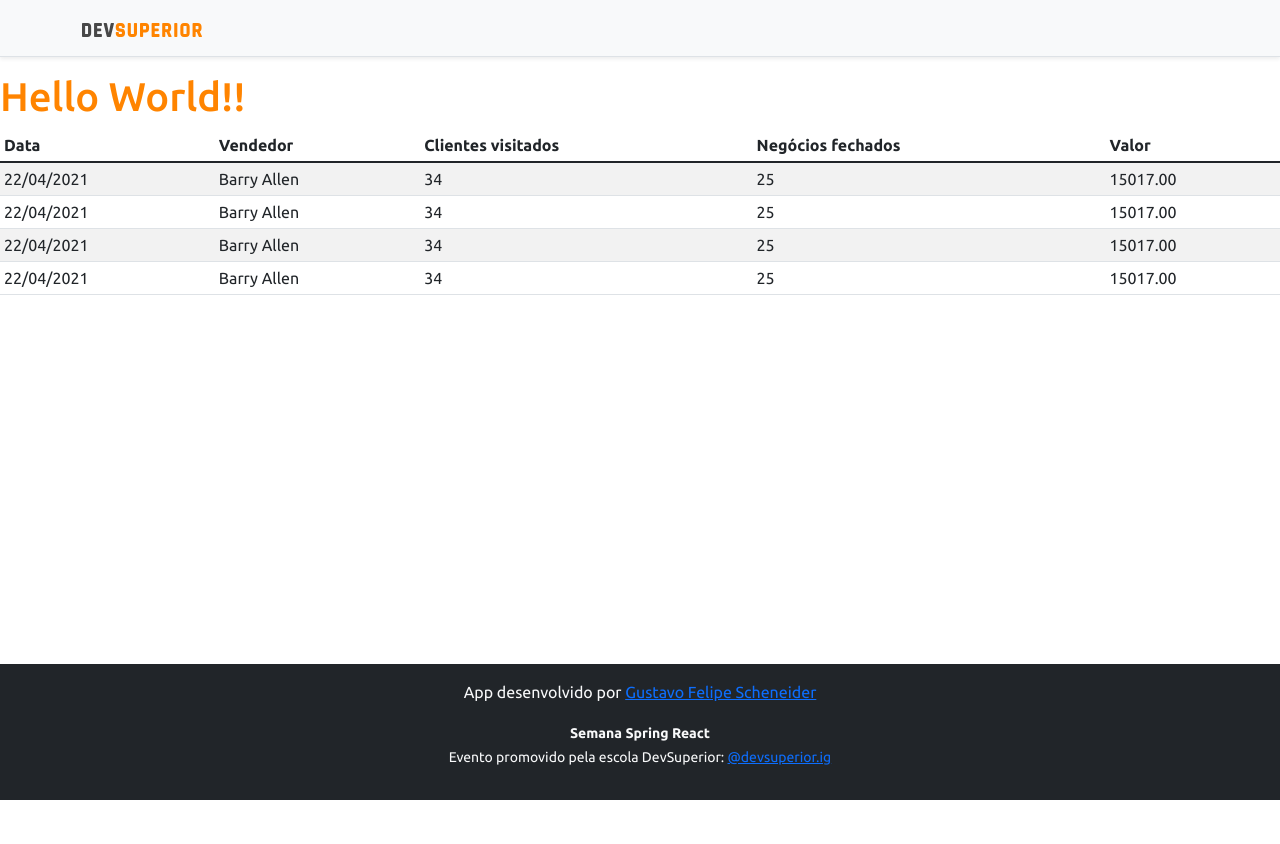
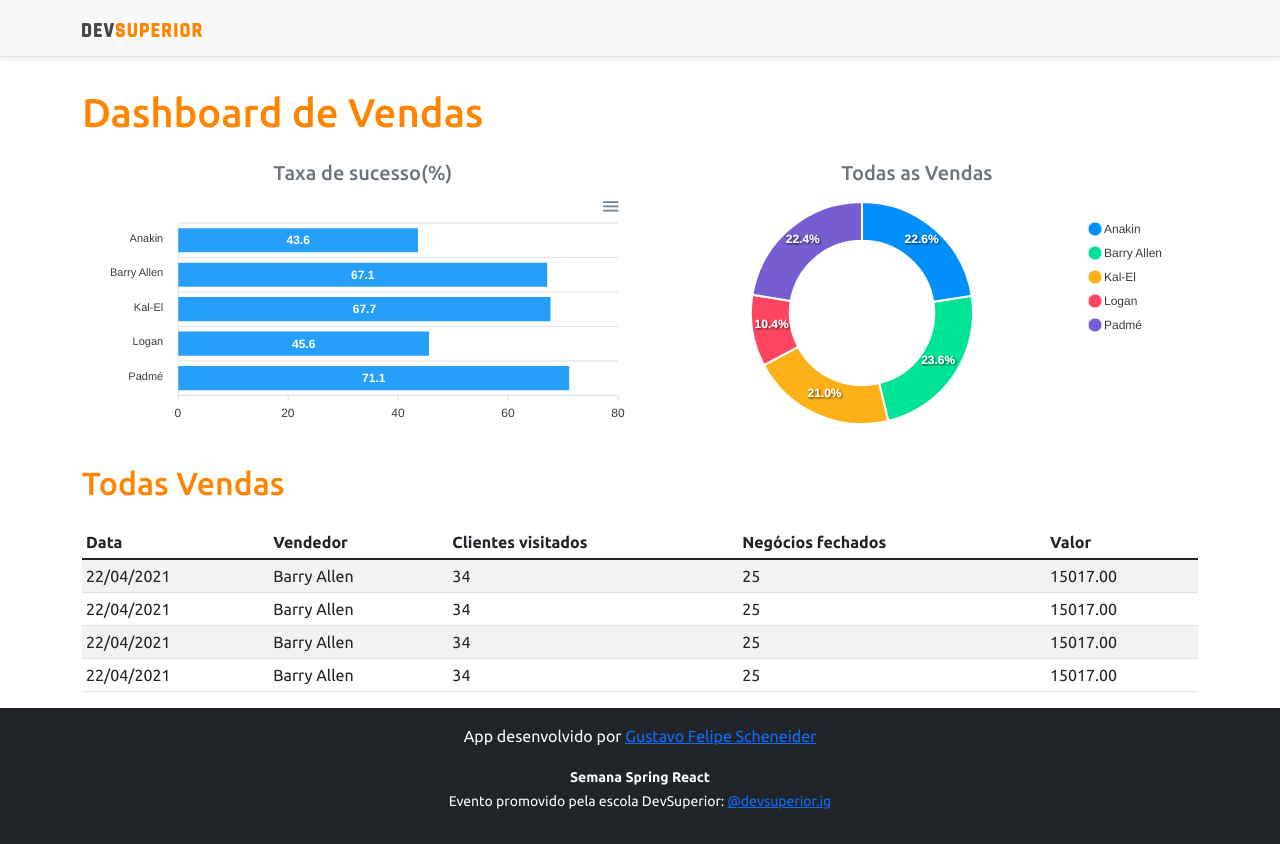
Before and after one commit to gusfelipes/sds3, a React (Create React App) app in the folder frontend/: page / in a window 1280 px wide. Before the commit the page ends 800 px from the top, so only its background shows below. Built offline with nearby package versions, Linux system fonts and the light colour scheme.

Commit message:
Static charts

```diff
--- a/frontend/package.json
+++ b/frontend/package.json
@@ -11,8 +11,10 @@
     "@types/node": "^12.0.0",
     "@types/react": "^17.0.0",
     "@types/react-dom": "^17.0.0",
+    "apexcharts": "^3.29.0",
     "bootstrap": "^5.1.3",
     "react": "^17.0.2",
+    "react-apexcharts": "^1.3.9",
     "react-dom": "^17.0.2",
     "react-scripts": "4.0.3",
     "typescript": "^4.1.2",
--- a/frontend/src/App.tsx
+++ b/frontend/src/App.tsx
@@ -1,4 +1,6 @@
+import BarChart from "components/BarChart";
 import DataTable from "components/DataTable";
+import DonutChart from "components/DonutChart";
 import Footer from "components/Footer";
 import NavBar from "components/NavBar";
 
@@ -6,10 +8,24 @@ function App() {
   return (
     <>
       <NavBar />
-      <div>
-        <h1 className="text-primary">Hello World!!</h1>
+      <div className="container">
+        <h1 className="text-primary py-3">Dashboard de Vendas</h1>
+        <div className="row px-3">
+          <div className="col-sm-6">
+            <h5 className="text-center text-secondary">Taxa de sucesso(%)</h5>
+            <BarChart />
+          </div>
+          <div className="col-sm-6">
+            <h5 className="text-center text-secondary">Todas as Vendas</h5>
+            <DonutChart />
+          </div>
+        </div>
+
+        <div className="py-3">
+          <h2 className="text-primary">Todas Vendas</h2>
+        </div>
+        <DataTable />
       </div>
-      <DataTable />
       <Footer />
     </>
   );
--- /dev/null
+++ b/frontend/src/components/BarChart/index.tsx
@@ -0,0 +1,34 @@
+import Chart from "react-apexcharts";
+
+const BarChart = () => {
+  const options = {
+    plotOptions: {
+      bar: {
+        horizontal: true,
+      },
+    },
+  };
+
+  const mockData = {
+    labels: {
+      categories: ["Anakin", "Barry Allen", "Kal-El", "Logan", "Padmé"],
+    },
+    series: [
+      {
+        name: "% Sucesso",
+        data: [43.6, 67.1, 67.7, 45.6, 71.1],
+      },
+    ],
+  };
+
+  return (
+    <Chart
+      options={{ ...options, xaxis: mockData.labels }}
+      series={mockData.series}
+      type="bar"
+      height="240"
+    />
+  );
+};
+
+export default BarChart;
--- /dev/null
+++ b/frontend/src/components/DonutChart/index.tsx
@@ -0,0 +1,25 @@
+import Chart from "react-apexcharts";
+
+const DonutChart = () => {
+  const mockData = {
+    series: [477138, 499928, 444867, 220426, 473088],
+    labels: ["Anakin", "Barry Allen", "Kal-El", "Logan", "Padmé"],
+  };
+
+  const options = {
+    legend: {
+      show: true,
+    },
+  };
+
+  return (
+    <Chart
+      options={{ ...options, labels: mockData.labels }}
+      series={mockData.series}
+      type="donut"
+      height="240"
+    />
+  );
+};
+
+export default DonutChart;
```
Also changed, not shown: 1 other file (tests, documents, lock files or other folders).
